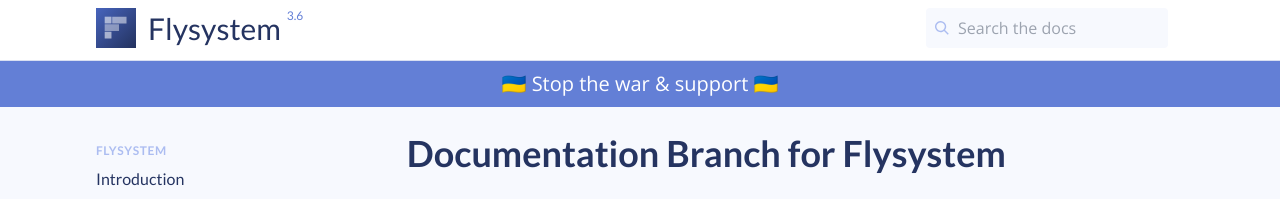
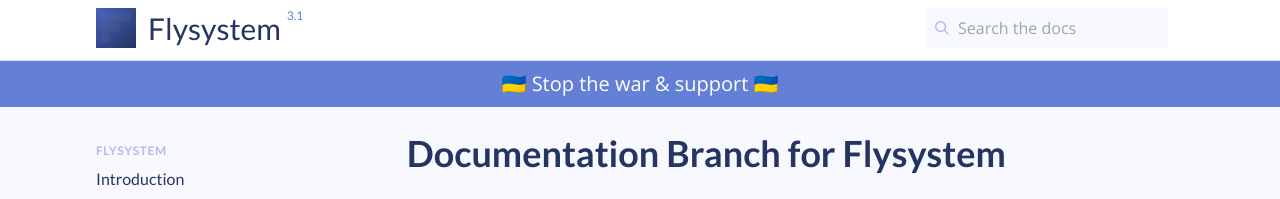
Before and after one commit to thephpleague/flysystem, a Jekyll site: the page built from README.md, in a window 1280 px wide. Shown: the top 199 px of the page. Built offline with Jekyll 4.4.1, drawn with Linux system fonts in a browser that asks for light colours; our own code applies the rules of GitHub Pages for plain Markdown files; comment, search, counter and statistics services are not loaded.

Commit message:
Update project version

```diff
--- a/_data/project.yml
+++ b/_data/project.yml
@@ -2,4 +2,4 @@ title: "Flysystem"
 tagline: "Many filesystems, one API."
 description: "Filesystem abstraction library for PHP."
 version_v1: 1.1
-version_v2: 3.6
+version_v2: 3.10
```
